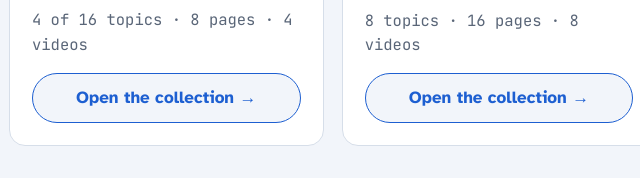
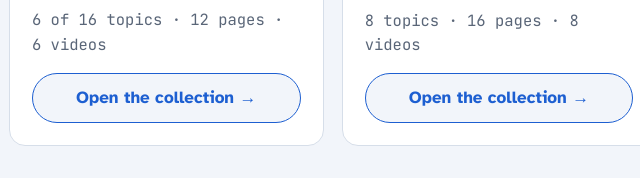
Before and after one commit to camorante/ml-learning, a plain HTML site: page index.html in a window 1280 px wide. Shown: the part 541-719 px from the top of the page, 141-781 px from the left. Drawn offline with nearby package versions, Linux system fonts and the light colour scheme.

Commit message:
Index: matemáticas 6 de 16 temas (5 y 6 listos)
Co-Authored-By: Claude Opus 5.5 <noreply@anthropic.com>
Claude-Session: https://claude.ai/code/session_01AXcq3CRkn2knURXrZasznx

```diff
--- a/index.html
+++ b/index.html
@@ -62,7 +62,7 @@ footer{margin-top:36px;color:var(--muted);font-size:.9rem}
       </svg>
       <h2 data-i="mt_t">Las matemáticas debajo del ML</h2>
       <p data-i="mt_d">Los cimientos: vectores, distancias, productos punto, matrices, estadística, probabilidad y el cálculo que hay detrás de cómo aprende un modelo.</p>
-      <p class="meta" data-i="mt_m">4 de 16 temas · 8 páginas · 4 vídeos</p>
+      <p class="meta" data-i="mt_m">6 de 16 temas · 12 páginas · 6 vídeos</p>
       <a class="go" data-href="mt" href="matematicas-del-ml-es.html" data-i="open">Abrir la colección →</a>
     </article>
 
@@ -103,14 +103,14 @@ var T={
   lede:"Tres colecciones. Cada tema tiene una versión sencilla con gráficos interactivos y un vídeo corto, y una versión técnica con matemáticas y código verificado.",
   ml_t:"Serie ML visual",ml_d:"Catorce algoritmos de machine learning: regresión, árboles, boosting, vecinos, k-means, PCA, SVM, Bayes, procesos gaussianos, Markov y Kalman.",ml_m:"14 temas · 28 páginas · 14 vídeos",
   dt_t:"Preparar los datos",dt_d:"Lo que va antes del modelo: separar el examen, explorar, limpiar, atípicos, huecos, clases raras, preparar variables y un proyecto completo.",dt_m:"8 temas · 16 páginas · 8 vídeos",
-  mt_t:"Las matemáticas debajo del ML",mt_d:"Los cimientos: vectores, distancias, productos punto, matrices, estadística, probabilidad y el cálculo que hay detrás de cómo aprende un modelo.",mt_m:"4 de 16 temas · 8 páginas · 4 vídeos",
+  mt_t:"Las matemáticas debajo del ML",mt_d:"Los cimientos: vectores, distancias, productos punto, matrices, estadística, probabilidad y el cálculo que hay detrás de cómo aprende un modelo.",mt_m:"6 de 16 temas · 12 páginas · 6 vídeos",
   open:"Abrir la colección →",foot:"Los vídeos deben estar en esta misma carpeta que las páginas.",
   href:{ml:"serie-ml-visual-es.html",dt:"preparar-los-datos-es.html",mt:"matematicas-del-ml-es.html"}},
  en:{title:"Learn by seeing · Visual explainers",eyebrow:"Learn by seeing · machine learning, no black boxes",h1:"Visual explainers",
   lede:"Three collections. Each topic has a simple version with interactive charts and a short video, and a technical version with the math and verified code.",
   ml_t:"Visual ML series",ml_d:"Fourteen machine learning algorithms: regression, trees, boosting, neighbors, k-means, PCA, SVM, Bayes, Gaussian processes, Markov and Kalman.",ml_m:"14 topics · 28 pages · 14 videos",
   dt_t:"Preparing the data",dt_d:"What comes before the model: setting the exam aside, exploring, cleaning, outliers, gaps, rare classes, preparing features and an end-to-end project.",dt_m:"8 topics · 16 pages · 8 videos",
-  mt_t:"The math under ML",mt_d:"The foundations: vectors, distances, dot products, matrices, statistics, probability and the calculus behind how a model learns.",mt_m:"4 of 16 topics · 8 pages · 4 videos",
+  mt_t:"The math under ML",mt_d:"The foundations: vectors, distances, dot products, matrices, statistics, probability and the calculus behind how a model learns.",mt_m:"6 of 16 topics · 12 pages · 6 videos",
   open:"Open the collection →",foot:"Videos must be in the same folder as the pages.",
   href:{ml:"visual-ml-series-en.html",dt:"preparing-the-data-en.html",mt:"math-under-ml-en.html"}}
 };
```
